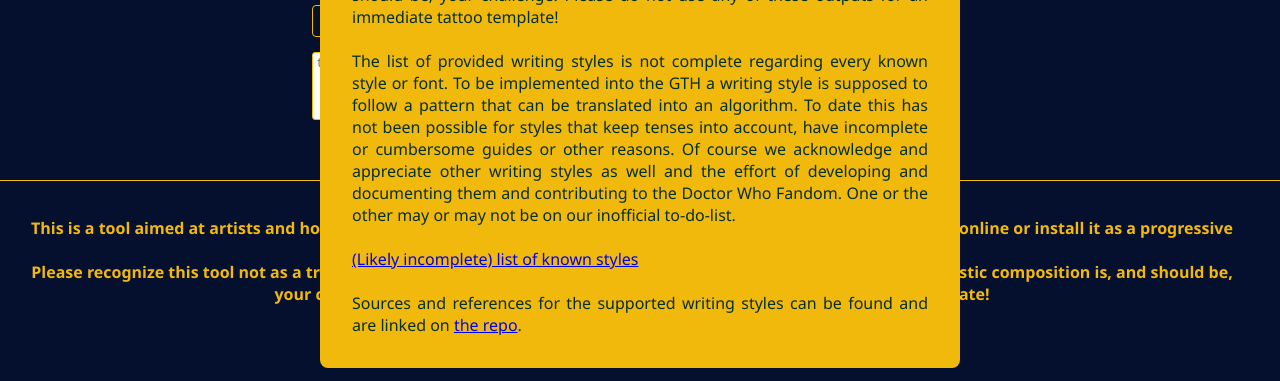
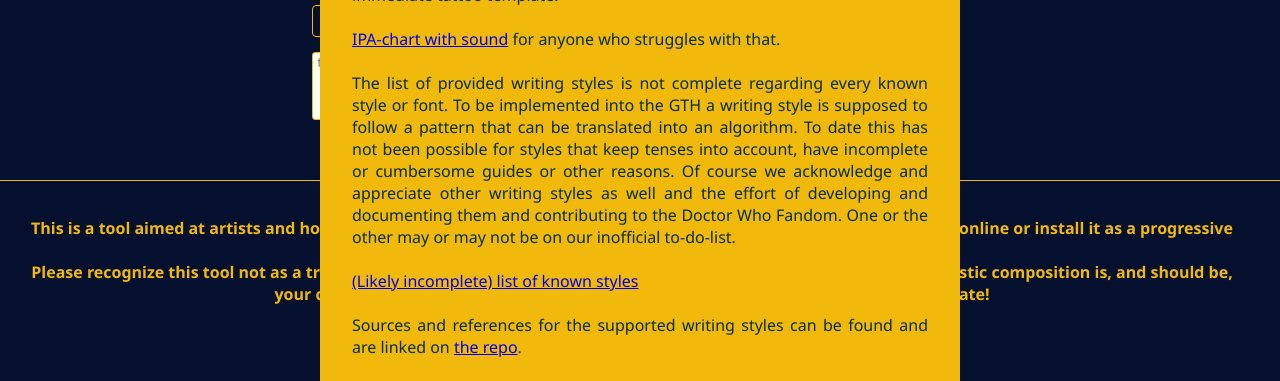
Before and after one commit to Mightyfrong/gallifreyan-translation-helper, a plain HTML site: page index.html in a window 1280 px wide. Both pictures are taken after a click on the icon 640 px from the left and 282 px from the top of the page. Shown: the part 411-792 px from the top of the page. Drawn offline with Linux system fonts and the light colour scheme.

Commit message:
handy link to ipa chart

```diff
--- a/index.html
+++ b/index.html
@@ -169,6 +169,8 @@
 		syntax. The artistic composition is, and should be, your challenge. Please do not use any of these outputs for
 		an immediate tattoo template!
 		<br /><br />
+		<a href="https://www.ipachart.com/" target="ipa">IPA-chart with sound</a> for anyone who struggles with that.
+		<br /><br />
 		The list of provided writing styles is not complete regarding every known style or font. To be implemented
 		into the GTH a writing style is supposed to follow a pattern that can be translated into an algorithm. To
 		date this has not been possible for styles that keep tenses into account, have incomplete or cumbersome
```
